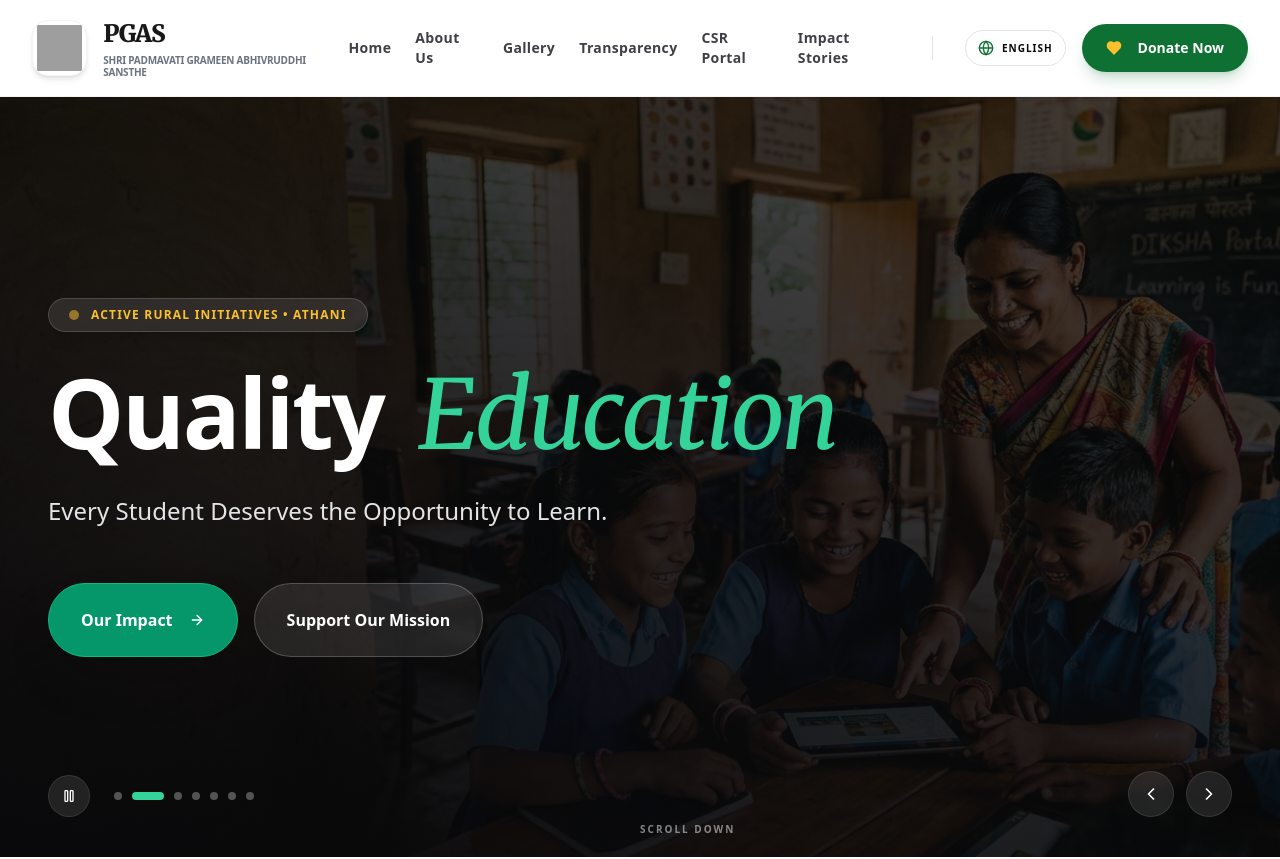
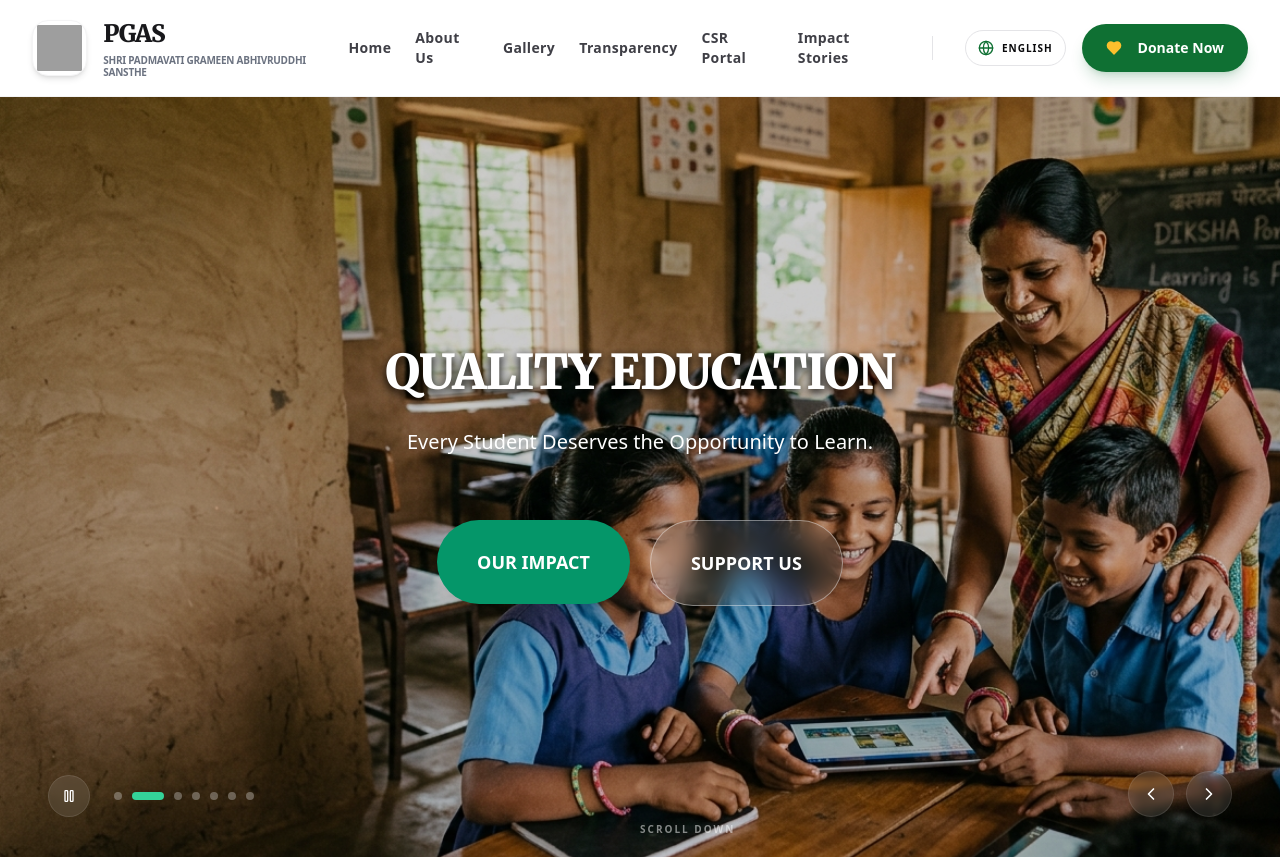
Before and after one commit to ketanjanai/PGAS_NGO, a Next.js app: page / in a window 1280 px wide. Shown: the top 859 px of the page. Built offline with nearby package versions, Linux system fonts and the light colour scheme; grey boxes are pictures that could not be loaded.

Commit message:
ui: refine hero section visuals
Adjust hero background color, increase zoom intensity, slow down animation duration, and simplify overlay for better clarity.

```diff
--- a/src/app/page.tsx
+++ b/src/app/page.tsx
@@ -291,7 +291,7 @@ export default function Home() {
       {/* Hero Section - Immersive 100vh Slider */}
       <section
         id="hero-slider"
-        className="relative h-[95vh] w-full overflow-hidden bg-zinc-950"
+        className="relative h-[95vh] w-full overflow-hidden bg-zinc-900"
       >
         {/* Slides Content */}
         {slides.map((slide, index) => (
@@ -300,53 +300,50 @@ export default function Home() {
             className={`absolute inset-0 transition-opacity duration-1000 ease-in-out ${index === currentSlide ? "opacity-100 z-10" : "opacity-0 z-0"}`}
           >
             {/* Background image with Ken Burns slow zoom effect */}
-            <div className={`absolute inset-0 w-full h-full transition-transform duration-[6500ms] ease-out ${index === currentSlide ? "scale-105" : "scale-100"}`}>
+            <div className={`absolute inset-0 w-full h-full transition-transform duration-[8000ms] ease-out ${index === currentSlide ? "scale-110" : "scale-100"}`}>
               <Image
                 src={slide.image}
                 alt={slide.title}
                 fill
                 priority={index === 0}
-                className="object-cover opacity-45"
+                className="object-cover"
                 referrerPolicy="no-referrer"
               />
             </div>
 
-            {/* Premium Linear Overlay */}
-            <div className="absolute inset-0 bg-gradient-to-tr from-zinc-950 via-zinc-950/70 to-zinc-950/30 z-10" />
-
-            {/* Slide Content */}
-            <div className="container mx-auto px-6 md:px-12 relative z-20 h-full flex items-center">
-              <div className="max-w-4xl space-y-6 md:space-y-8 text-left">
-                {/* Slogan pill with active indicator */}
-                <div className="inline-flex items-center gap-3 bg-white/10 backdrop-blur-md px-5 py-2 rounded-full border border-white/15 text-secondary font-bold text-xs tracking-widest uppercase shadow-lg">
-                  <span className="w-2.5 h-2.5 rounded-full bg-secondary animate-pulse" />
-                  Active Rural Initiatives • Athani
-                </div>
-
-                {/* Dynamic Heading with accent word highlight */}
-                <h1 className="text-4xl sm:text-6xl md:text-8xl font-black text-white leading-tight tracking-tight font-sans">
+            {/* Subtle Gradient Overlay for Legibility (Optional, but kept very light) */}
+            <div className="absolute inset-0 bg-black/20 z-10" />
+
+            {/* Slide Content - Centered for Impact */}
+            <div className="container mx-auto px-6 md:px-12 relative z-20 h-full flex items-center justify-center text-center">
+              <div className="max-w-5xl space-y-8">
+                {/* Dynamic Heading - Impactful & Centered */}
+                <h1
+                  className="text-3xl sm:text-4xl md:text-5xl font-black text-white leading-tight tracking-tight uppercase drop-shadow-[0_4px_4px_rgba(0,0,0,0.5)]"
+                  style={{ textShadow: "0 2px 8px rgba(0,0,0,0.6)" }}
+                >
                   {slide.title.split(" ").map((word, wIdx) => (
-                    <span key={wIdx} className={wIdx === 0 ? "text-white" : "text-emerald-400 font-serif italic font-normal ml-3"}>
+                    <span key={wIdx} className="block sm:inline">
                       {word}{" "}
                     </span>
                   ))}
                 </h1>
 
-                {/* Subheading / Tagline */}
-                <p className="text-lg md:text-2xl text-zinc-200 max-w-2xl leading-relaxed font-light">
+                {/* Tagline */}
+                <p className="text-lg md:text-xl text-white font-medium drop-shadow-sm max-w-2xl mx-auto leading-relaxed">
                   {slide.tagline}
                 </p>
 
                 {/* Action Buttons */}
-                <div className="flex flex-col sm:flex-row gap-4 pt-6">
+                <div className="flex flex-col sm:flex-row gap-5 justify-center pt-8">
                   <Link href="#impact-overview">
-                    <Button size="lg" className="w-full sm:w-auto bg-emerald-600 text-white hover:bg-emerald-500 text-base px-8 py-6 rounded-full shadow-2xl h-auto font-bold transition-all border border-emerald-500">
-                      Our Impact <ArrowRight className="w-5 h-5 ml-2" />
+                    <Button size="lg" className="bg-emerald-600 text-white hover:bg-emerald-500 text-lg px-10 py-7 rounded-full shadow-2xl h-auto font-black transition-all border-none">
+                      OUR IMPACT
                     </Button>
                   </Link>
                   <Link href="#donate-section">
-                    <Button size="lg" variant="outline" className="w-full sm:w-auto bg-white/10 border-white/20 text-white hover:bg-white/20 text-base px-8 py-6 rounded-full h-auto font-bold transition-all">
-                      Support Our Mission
+                    <Button size="lg" variant="outline" className="bg-white/10 backdrop-blur-md border-white/40 text-white hover:bg-white hover:text-zinc-900 text-lg px-10 py-7 rounded-full h-auto font-black transition-all">
+                      SUPPORT US
                     </Button>
                   </Link>
                 </div>
```
